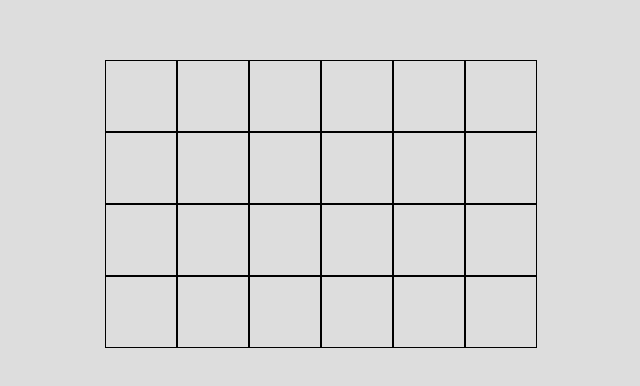
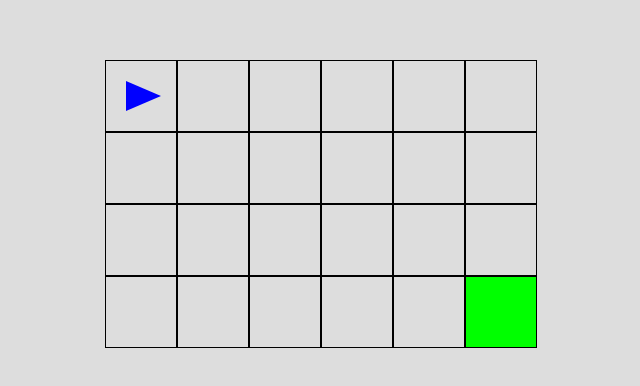
Before and after one commit to AgathePons/RPG_awesome_game, a plain HTML site: page index.html in a window 1280 px wide. Shown: the part 196-582 px from the top of the page, without its empty margins (319-959 px from the left). Drawn offline with Linux system fonts and the light colour scheme.

Commit message:
adding player div and targetCell

```diff
--- a/css/style.css
+++ b/css/style.css
@@ -30,3 +30,7 @@ body {
   height: 70px;
   border: 1px solid #000;
 }
+
+#board > .row > .cell.targetCell {
+  background-color: #00ff00;
+}
--- a/js/app.js
+++ b/js/app.js
@@ -14,22 +14,36 @@ var app = {
     app.drawBoard(4, 6);
   },
 
+  /**
+   * function to build the board
+   * @param {number} nbOfRows
+   * @param {number} nbOfCells
+   */
   drawBoard: function (nbOfRows, nbOfCells) {
-    console.log('tadaaa');
     for (var iRows = 0; iRows < nbOfRows; iRows++) {
       var row = document.createElement('div');
       row.classList.add('row');
 
       for (var iCells = 0; iCells < nbOfCells; iCells++) {
-        console.log(iCells);
         var cell = document.createElement('div');
         cell.classList.add('cell');
+        cell.id = `x-${iCells}-y-${iRows}`;
+
+        // check cells coordinates to position targetCell and player div
+        if (cell.id === `x-${app.targetCell.positionX}-y-${app.targetCell.positionY}`) {
+          cell.classList.add('targetCell');
+        } else if (cell.id === `x-${app.player.positionX}-y-${app.player.positionY}`) {
+          var playerDiv = document.createElement('div');
+          playerDiv.classList.add('player');
+          cell.appendChild(playerDiv);
+        }
+
         row.appendChild(cell);
       }
 
       app.board.appendChild(row);
     }
-  }
+  },
 };
 
 document.addEventListener('DOMContentLoaded', app.init);
```
